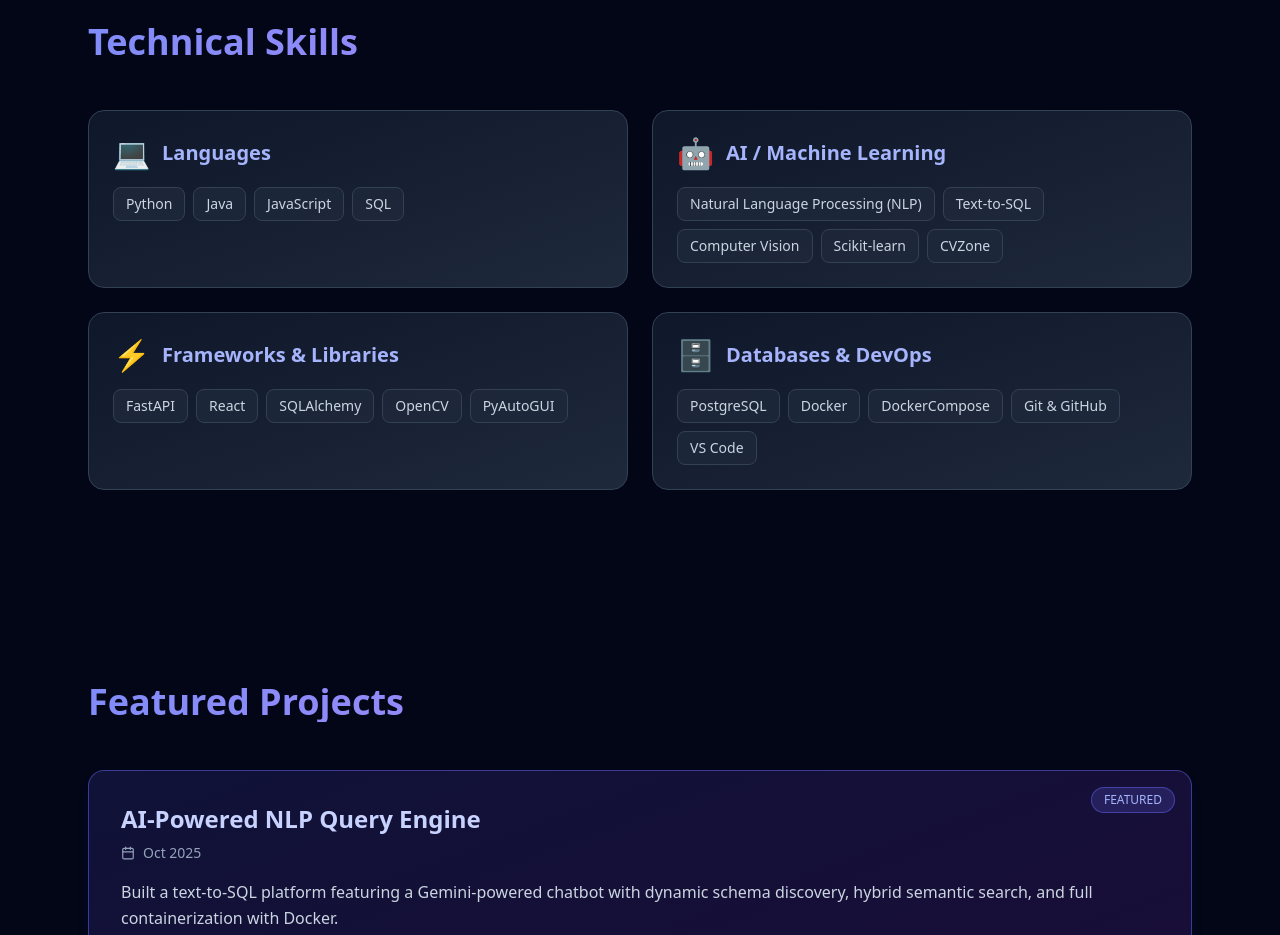
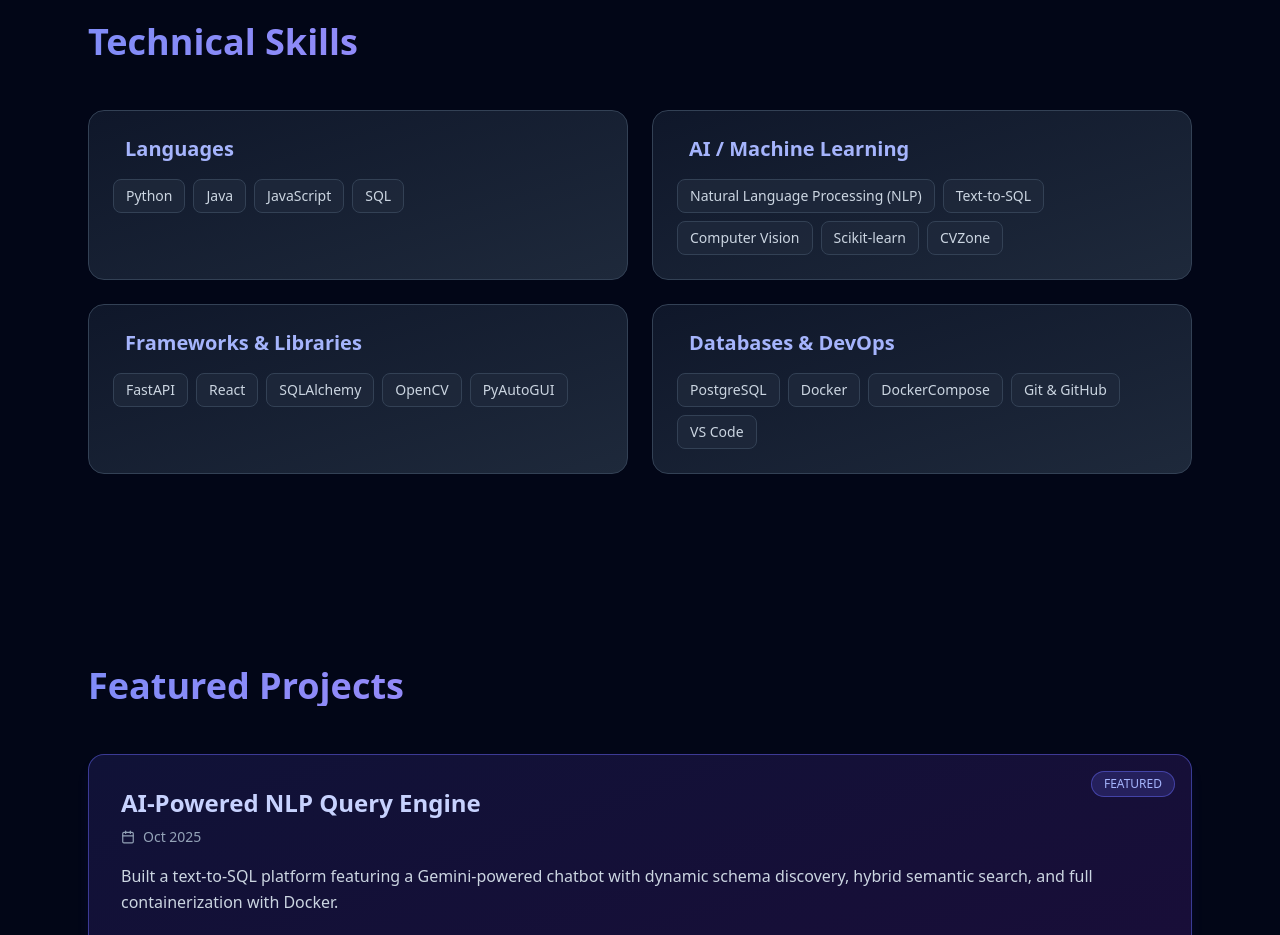
Before and after one commit to SukumarBV/SukumarBV.github.io, a React (Create React App) app: page / in a window 1280 px wide. Shown: the part 1420-2355 px from the top of the page. Built offline with nearby package versions, Linux system fonts and the light colour scheme.

Commit message:
Update App.js

```diff
--- a/src/App.js
+++ b/src/App.js
@@ -177,23 +177,19 @@ function Skills() {
   const skillCategories = [
     {
       title: "Languages",
-      skills: ["Python", "Java", "JavaScript", "SQL"],
-      icon: "💻"
+      skills: ["Python", "Java", "JavaScript", "SQL"]
     },
     {
       title: "AI / Machine Learning",
-      skills: ["Natural Language Processing (NLP)", "Text-to-SQL", "Computer Vision", "Scikit-learn", "CVZone"],
-      icon: "🤖"
+      skills: ["Natural Language Processing (NLP)", "Text-to-SQL", "Computer Vision", "Scikit-learn", "CVZone"]
     },
     {
       title: "Frameworks & Libraries",
-      skills: ["FastAPI", "React", "SQLAlchemy", "OpenCV", "PyAutoGUI"],
-      icon: "⚡"
+      skills: ["FastAPI", "React", "SQLAlchemy", "OpenCV", "PyAutoGUI"]
     },
     {
       title: "Databases & DevOps",
-      skills: ["PostgreSQL", "Docker", "DockerCompose", "Git & GitHub", "VS Code"],
-      icon: "🗄️"
+      skills: ["PostgreSQL", "Docker", "DockerCompose", "Git & GitHub", "VS Code"]
     }
   ];
 
```
